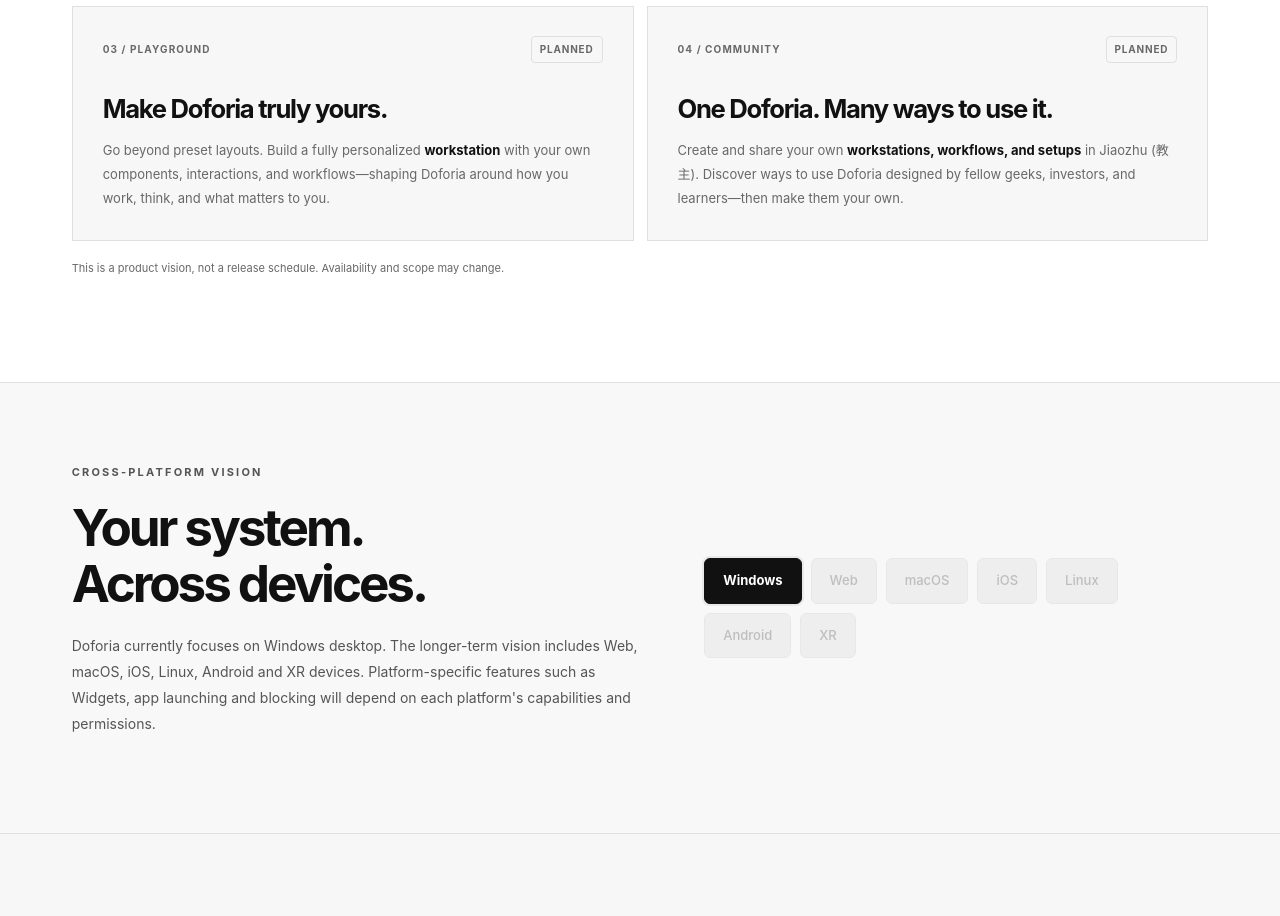
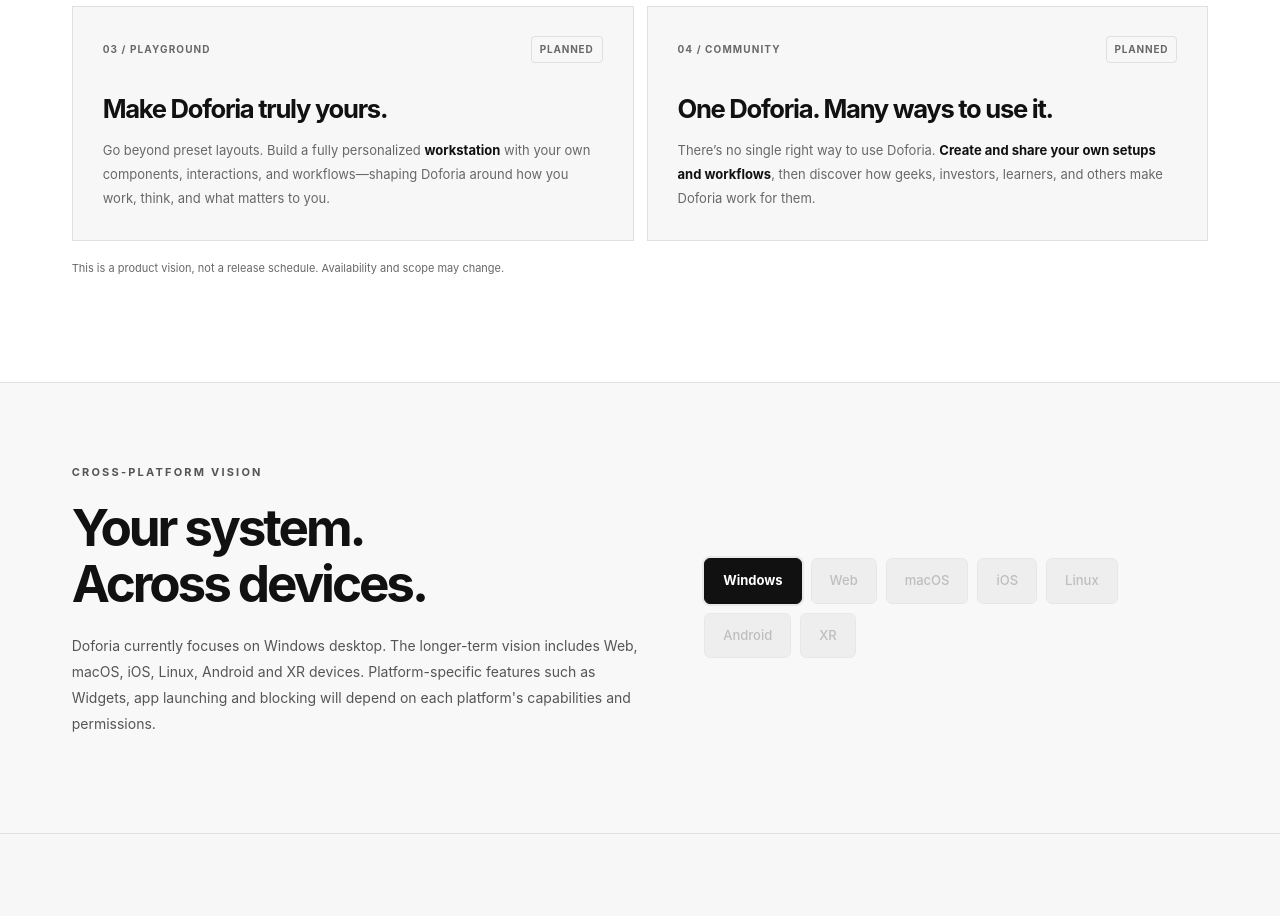
Before and after one commit to gotadot/gotadot.github.io, a plain HTML site: page index.html in a window 1280 px wide. Shown: the part 3480-4396 px from the top of the page. Drawn offline with Linux system fonts and the light colour scheme; no server answers.

Commit message:
Clarify Community as user-created workflows without Jiaozhu branding

```diff
--- a/index.html
+++ b/index.html
@@ -244,7 +244,7 @@
             <article class="roadmap-card">
               <div class="roadmap-card-top"><span>04 / COMMUNITY</span><span>PLANNED</span></div>
               <h3>One Doforia. Many ways to use it.</h3>
-              <p>Create and share your own <strong>workstations, workflows, and setups</strong> in Jiaozhu (教主). Discover ways to use Doforia designed by fellow geeks, investors, and learners—then make them your own.</p>
+              <p>There’s no single right way to use Doforia. <strong>Create and share your own setups and workflows</strong>, then discover how geeks, investors, learners, and others make Doforia work for them.</p>
             </article>
           </div>
           <p class="roadmap-note">This is a product vision, not a release schedule. Availability and scope may change.</p>
```
